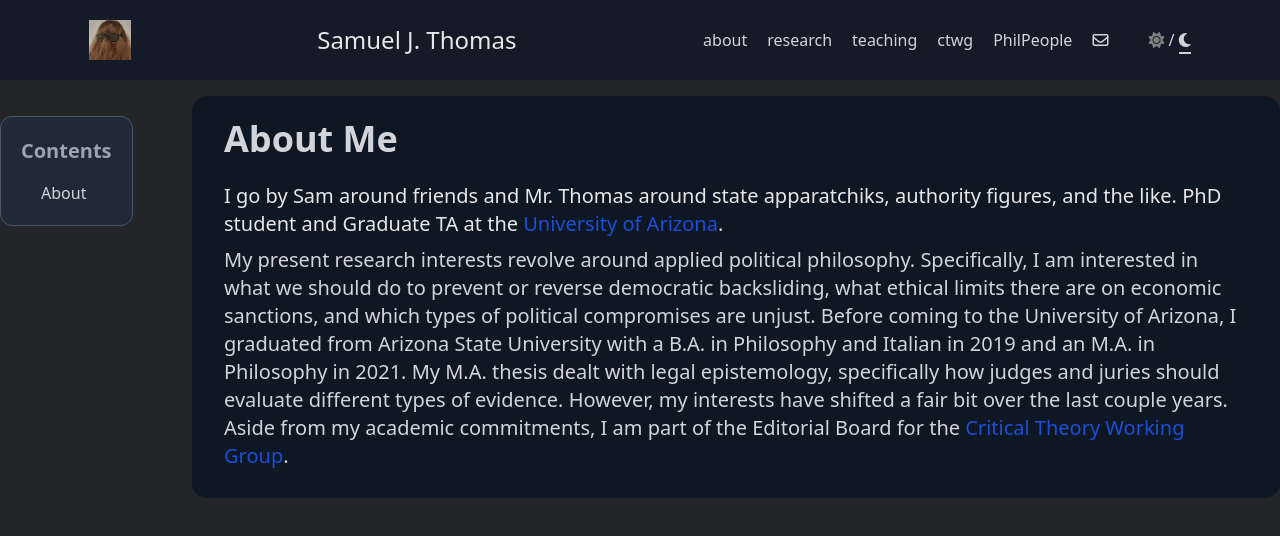
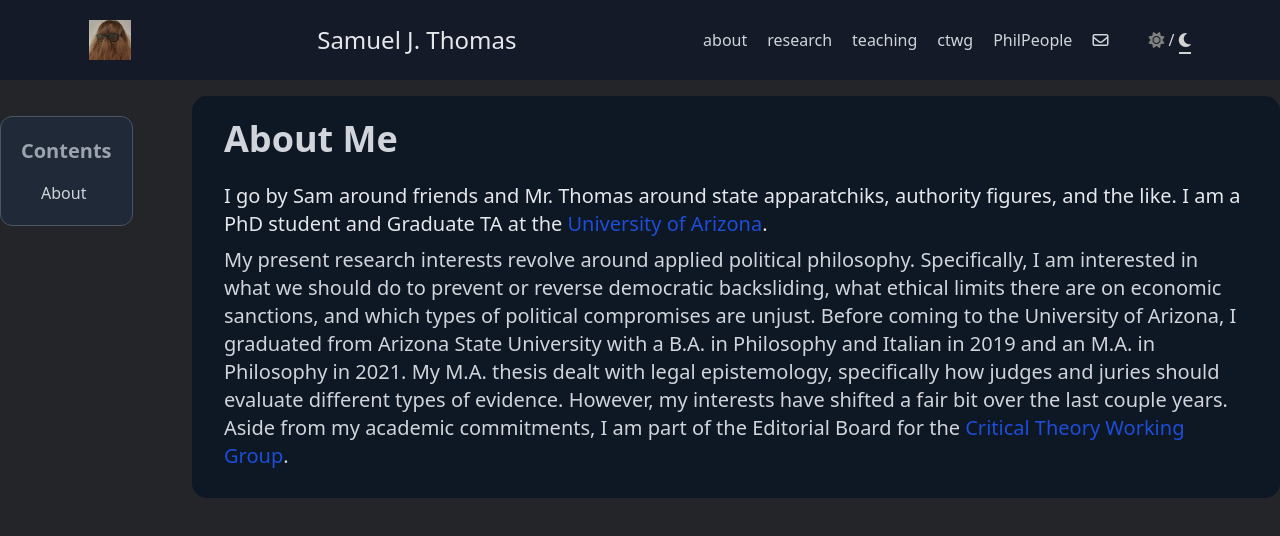
Before and after one commit to stensonowen/stomas, a SvelteKit app: page /about in a window 1280 px wide. Shown: the top 536 px of the page. Built offline with nearby package versions, Linux system fonts and the light colour scheme.

Commit message:
Update +page.svelte

```diff
--- a/src/routes/about/+page.svelte
+++ b/src/routes/about/+page.svelte
@@ -99,7 +99,7 @@
             <p class="text-xl pb-1 dark:text-gray-200">
                 I go by Sam around friends and Mr. Thomas around state apparatchiks, authority figures, and the like.
 
-                PhD student and Graduate TA at the
+                I am a PhD student and Graduate TA at the
                 <a class="text-blue-700 hover:underline" href="https://philosophy.arizona.edu/person/samuel-thomas"
                 >University of Arizona</a>.
                 </p> <p class="text-xl py-1">
```
